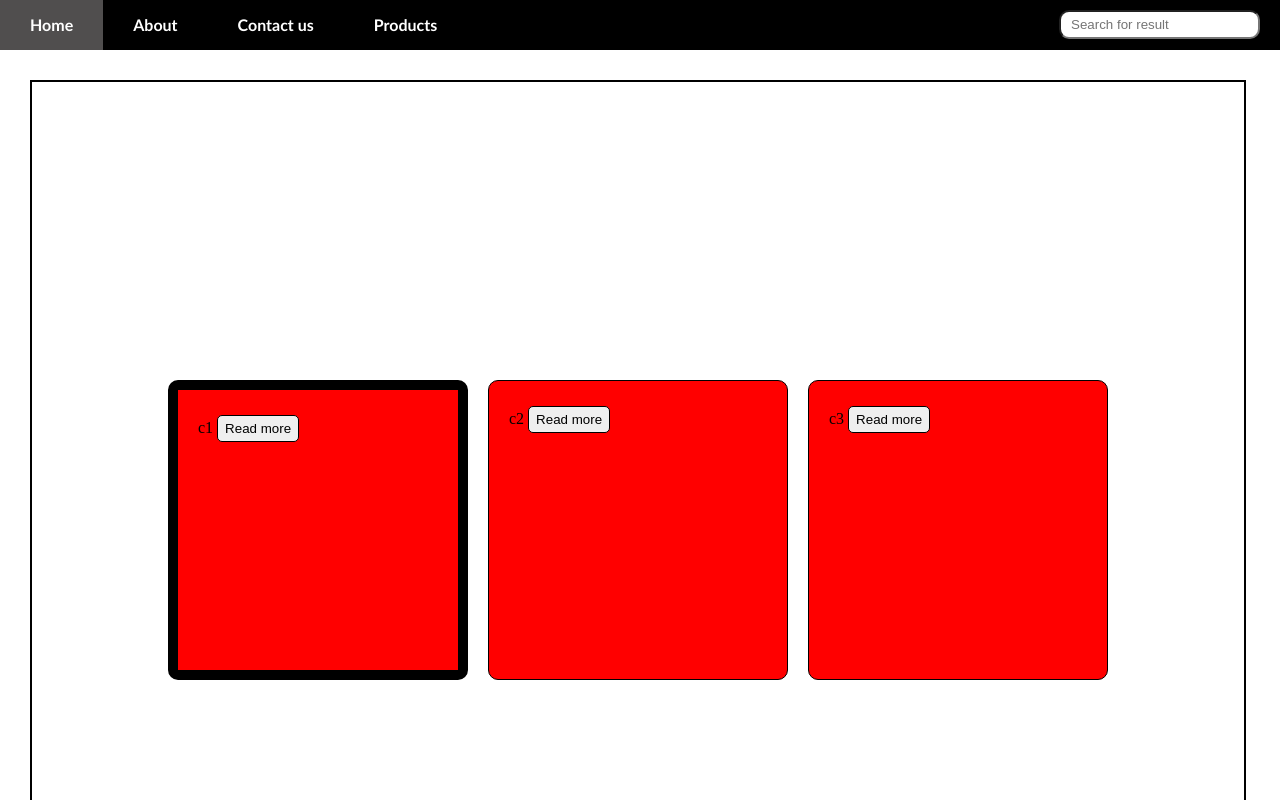
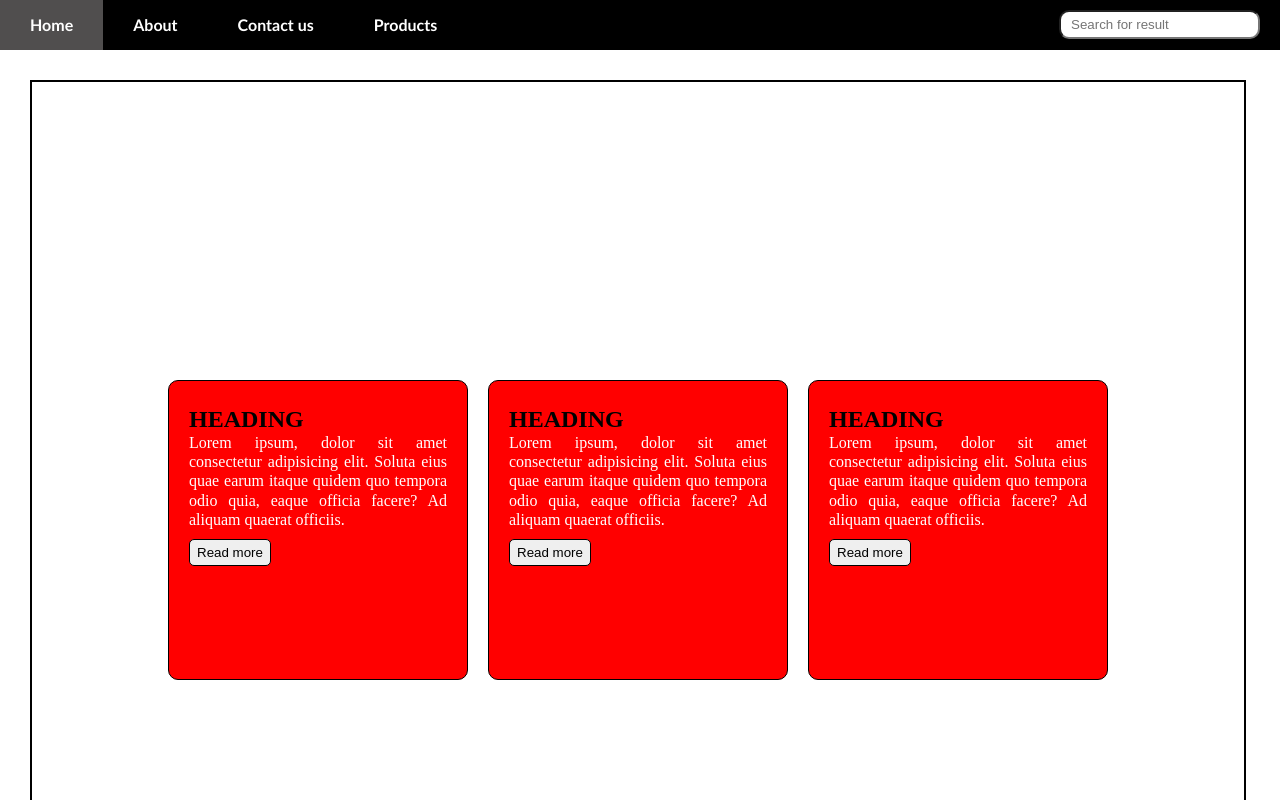
Before and after one commit to pixel8cloud/html-css-javascript, a plain HTML site: page main.html in a window 1280 px wide. Shown: the top 800 px of the page. Drawn offline with Linux system fonts and the light colour scheme.

Commit message:
video 19

```diff
--- a/main.css
+++ b/main.css
@@ -1,3 +1,9 @@
+:root {
+  /* create global variables with custom properties */
+  --primarycolor: red;
+  --bsize: 10px;
+}
+
 /* applied to all tags or universal property */
 * {
   margin: 0px;
@@ -51,6 +57,7 @@ nav ul li:hover {
   font-family: "Times New Roman", Times, serif;
   margin-bottom: 10px;
   text-align: justify;
+  color: white;
 }
 
 .btn {
@@ -101,12 +108,6 @@ nav ul li:hover {
   margin: 0px 10px;
 }
 
-:root {
-  /* create global variables with custom properties */
-  --primarycolor: red;
-  --bsize: 10px;
-}
-
 #c1 {
   /* local variable work inside this block */
   --primarycolor: red;
@@ -125,9 +126,20 @@ nav ul li:hover {
   z-index: -2;
 
   background: var(--primarycolor);
-  border: var(--bsize) solid black;
   /* flex-basis: 400px; */
   /* when direction is row then it set width of element */
+
+  /* box-shadow: 10px 15px gray; */
+  /* x-offset y-offset color */
+
+  /* box-shadow: inset 10px 15px gray; */
+  /* inset x-offset y-offset color */
+
+  /* box-shadow: 10px 15px 20px gray; */
+  /* x-offset y-offset blur color */
+
+  /* box-shadow: 10px 15px 20px 10px gray; */
+  /* x-offset y-offset blur spread color */
 }
 
 #c2 {
@@ -144,3 +156,11 @@ nav ul li:hover {
   background: var(--primarycolor);
   /* flex-grow: 1; */
 }
+
+/* .head-card {
+  text-shadow: 10px 15px yellow;
+  x-offset y-offset color
+
+  text-shadow: 10px 15px 10px white;
+   x-offset y-offset blur color
+} */
--- a/main.html
+++ b/main.html
@@ -27,15 +27,30 @@
     </nav>
     <div class="container">
       <div class="card" id="c1">
-        <p class="desc">c1</p>
+        <h2 class="head-card">HEADING</h2>
+        <p class="desc">
+          Lorem ipsum, dolor sit amet consectetur adipisicing elit. Soluta eius
+          quae earum itaque quidem quo tempora odio quia, eaque officia facere?
+          Ad aliquam quaerat officiis.
+        </p>
         <button class="btn">Read more</button>
       </div>
       <div class="card" id="c2">
-        <p class="desc">c2</p>
+        <h2 class="head-card">HEADING</h2>
+        <p class="desc">
+          Lorem ipsum, dolor sit amet consectetur adipisicing elit. Soluta eius
+          quae earum itaque quidem quo tempora odio quia, eaque officia facere?
+          Ad aliquam quaerat officiis.
+        </p>
         <button class="btn">Read more</button>
       </div>
       <div class="card" id="c3">
-        <p class="desc">c3</p>
+        <h2 class="head-card">HEADING</h2>
+        <p class="desc">
+          Lorem ipsum, dolor sit amet consectetur adipisicing elit. Soluta eius
+          quae earum itaque quidem quo tempora odio quia, eaque officia facere?
+          Ad aliquam quaerat officiis.
+        </p>
         <button class="btn">Read more</button>
       </div>
     </div>
```
